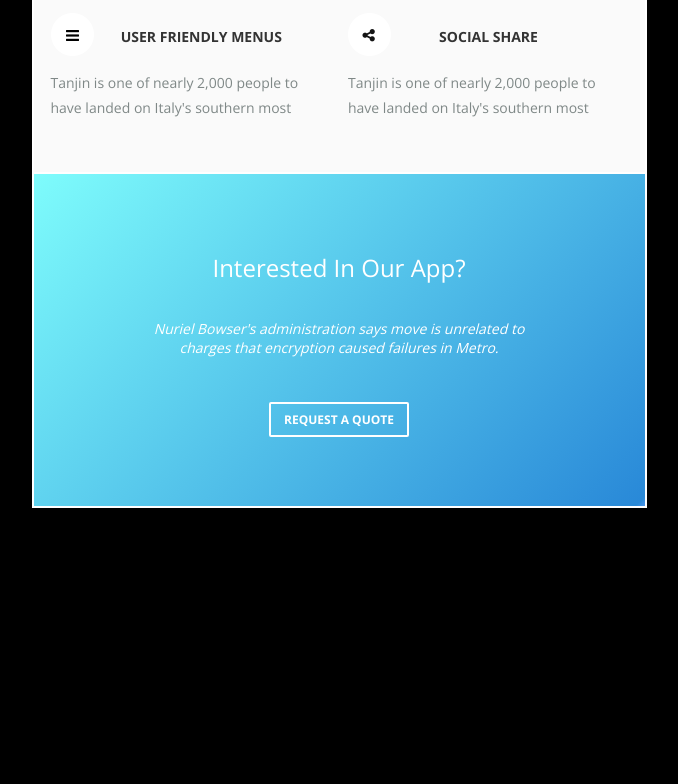
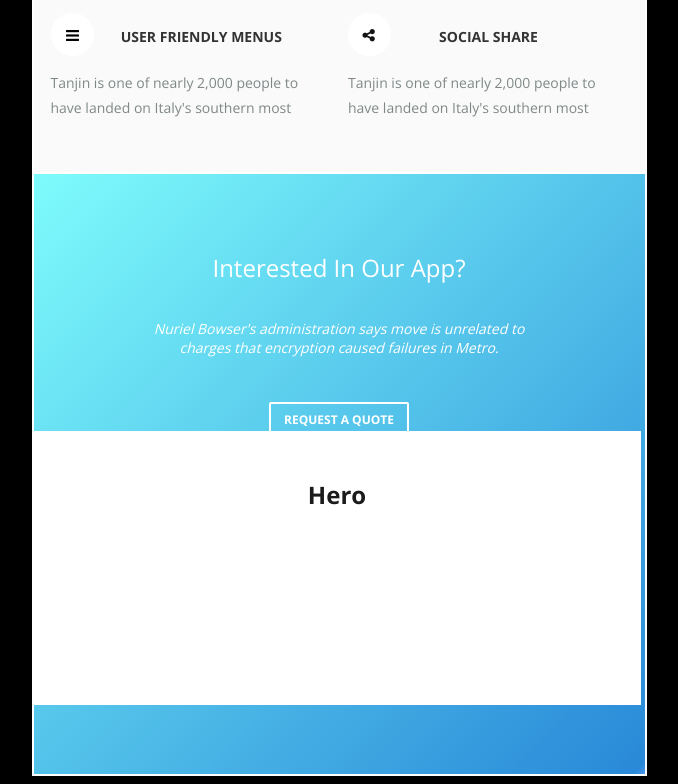
Before and after one commit to git-account2020/cp-email, a plain HTML site: page index.html in a window 1280 px wide. Shown: the part 2777-3561 px from the top of the page, without its empty margins (301-979 px from the left). Before the commit the page ends 3293 px from the top, so only its background shows below. Drawn offline with nearby package versions, Linux system fonts and the light colour scheme.

Commit message:
Footer: still working on the footer

```diff
--- a/index.html
+++ b/index.html
@@ -486,10 +486,6 @@
             </td>
           </tr> <!-- end  of detail row-->
 
-
-
-
-
            <!-- start of interest row-->
            <tr>
 
@@ -515,6 +511,31 @@
             </td>
           </tr> <!-- end  of main row-->
 
+          <!--start of footer row-->
+          <tr>
+            <td>
+              <table  class="one-slution-table"  width= "100%" align="left" cellpadding="0" border="0" style=" background:white; margin-left:-2px; padding:25px 0 75px;  margin-right:-2px; margin-bottom:-8px;">
+                <tr>
+                  <td align="center">
+                    <h2 style="font-weight: 700; font-family: 'Open Sans', 'Helvetica Neue', Helvetica, Arial, 'Lucida Grande', sans-serif; color:#1b1b1b">
+                      Hero
+                    </h2>
+                  </td>
+                </tr>
+                <tr>
+                  <td>
+                    <table  class="one-slution-table"  width= "100%" align="left" cellpadding="0" border="0" style=" background:white; margin-left:-2px; padding:25px 0 75px;  margin-right:-2px; margin-bottom:-8px;">
+                      <tr>
+                        <td>
+
+                        </td>
+                      </tr>
+                    </table>
+                  </td>
+                </tr>
+              </table>
+            </td>
+          </tr> <!-- end of footer row-->
 
         </table>
         <!--End of container-->
```
Also changed, not shown: 1 other file.
